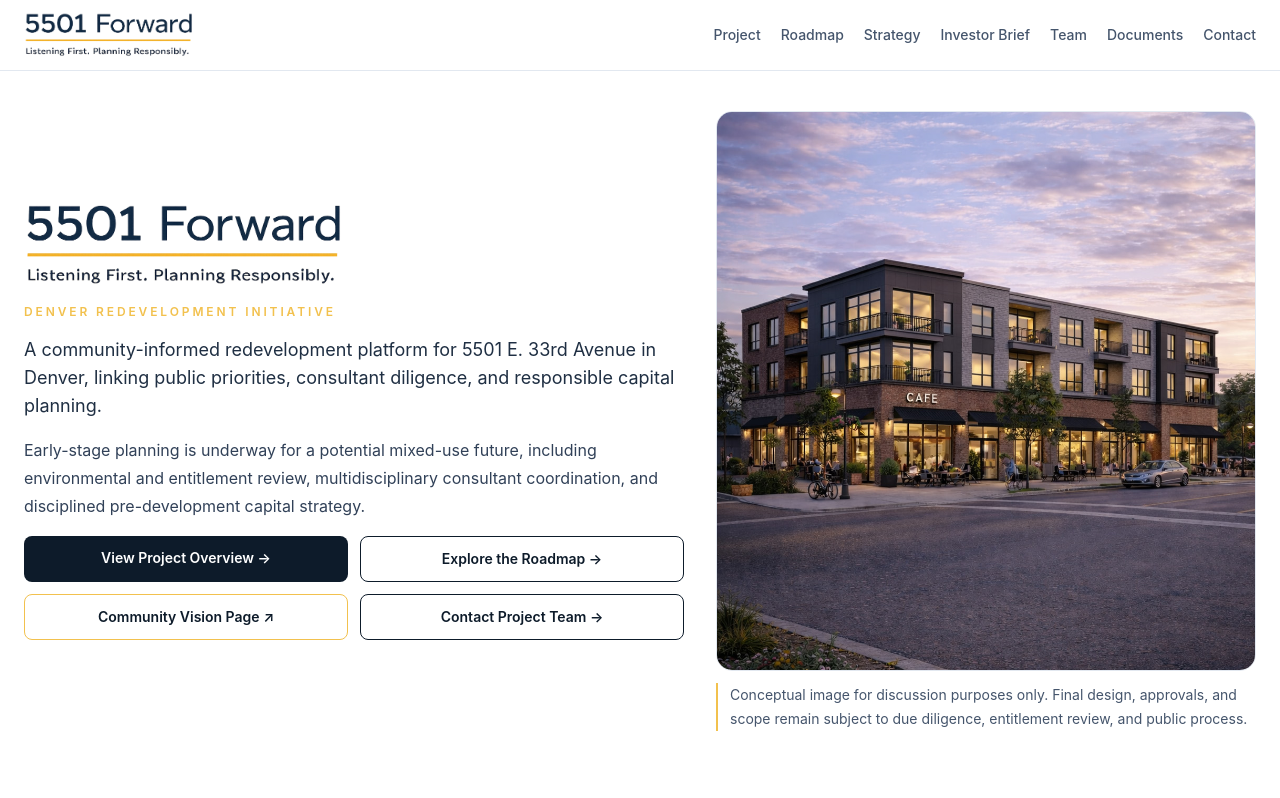
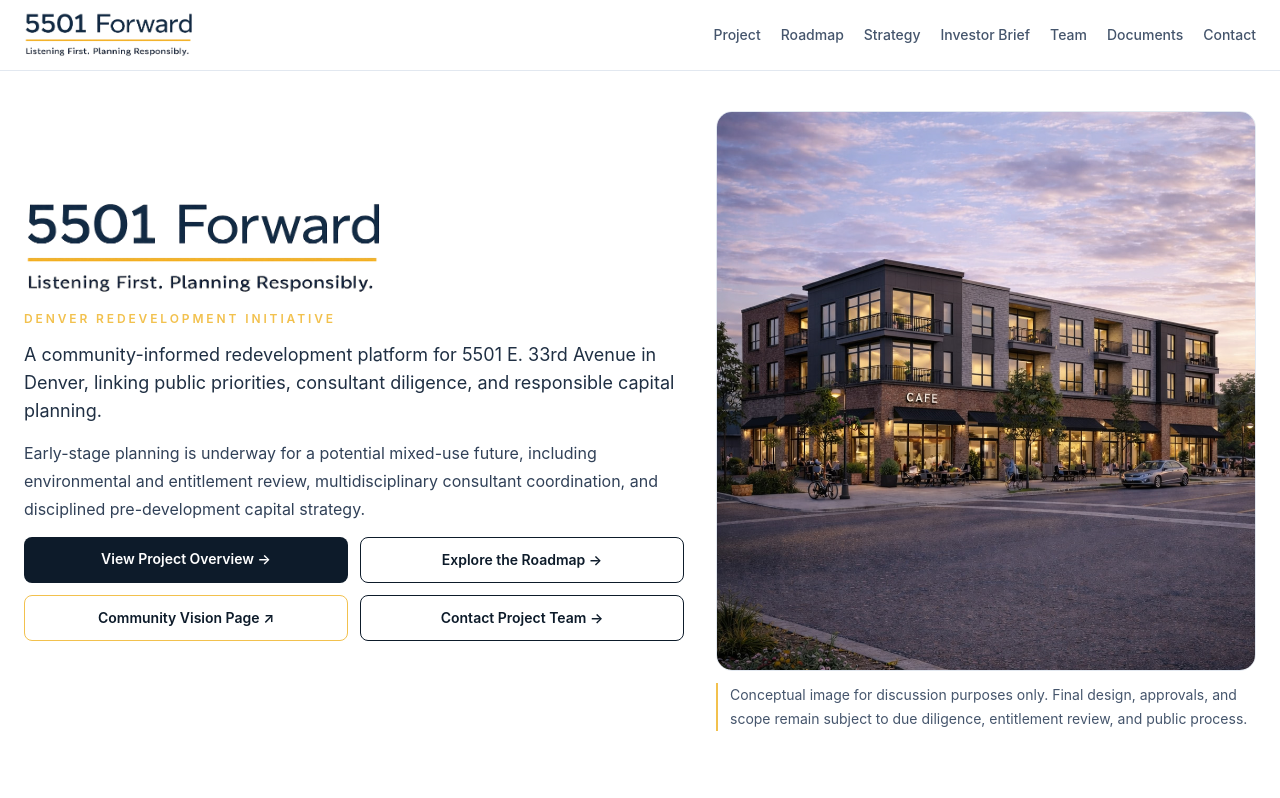
Before and after one commit to martinez-frank/5501-forward-site, a Next.js app: page / in a window 1280 px wide. Shown: the top 798 px of the page. Built offline with nearby package versions, Linux system fonts and the light colour scheme.

Commit message:
Increase hero logo prominence and tighten spacing

```diff
--- a/app/page.tsx
+++ b/app/page.tsx
@@ -64,13 +64,13 @@ export default function HomePage() {
   return (
     <div className="space-y-16 pb-8">
       <section className="grid gap-8 lg:grid-cols-[1.1fr_0.9fr] lg:items-center">
-        <div className="space-y-3 sm:space-y-4">
+        <div className="space-y-2.5 sm:space-y-3.5">
           <Image
             src="/images/5501forward.logo.png"
             alt="5501 Forward logo"
             width={520}
             height={120}
-            className="h-auto w-[170px] sm:w-[220px] lg:w-[280px] xl:w-[320px]"
+            className="h-auto w-[200px] sm:w-[240px] lg:w-[320px] xl:w-[360px]"
             priority
           />
           <p className="text-xs font-semibold uppercase tracking-[0.24em] text-[#f2c14e]">DENVER REDEVELOPMENT INITIATIVE</p>
```
